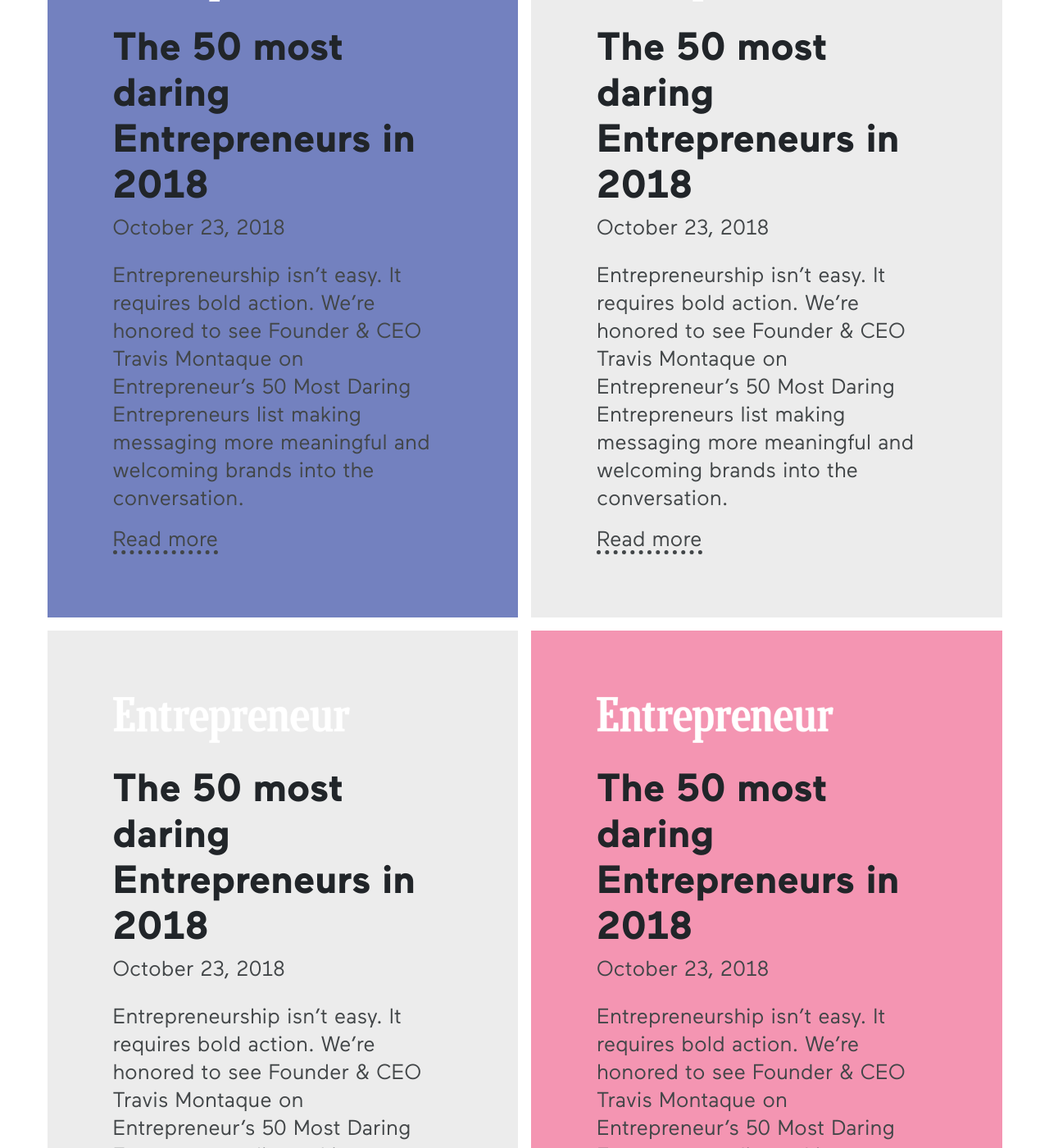
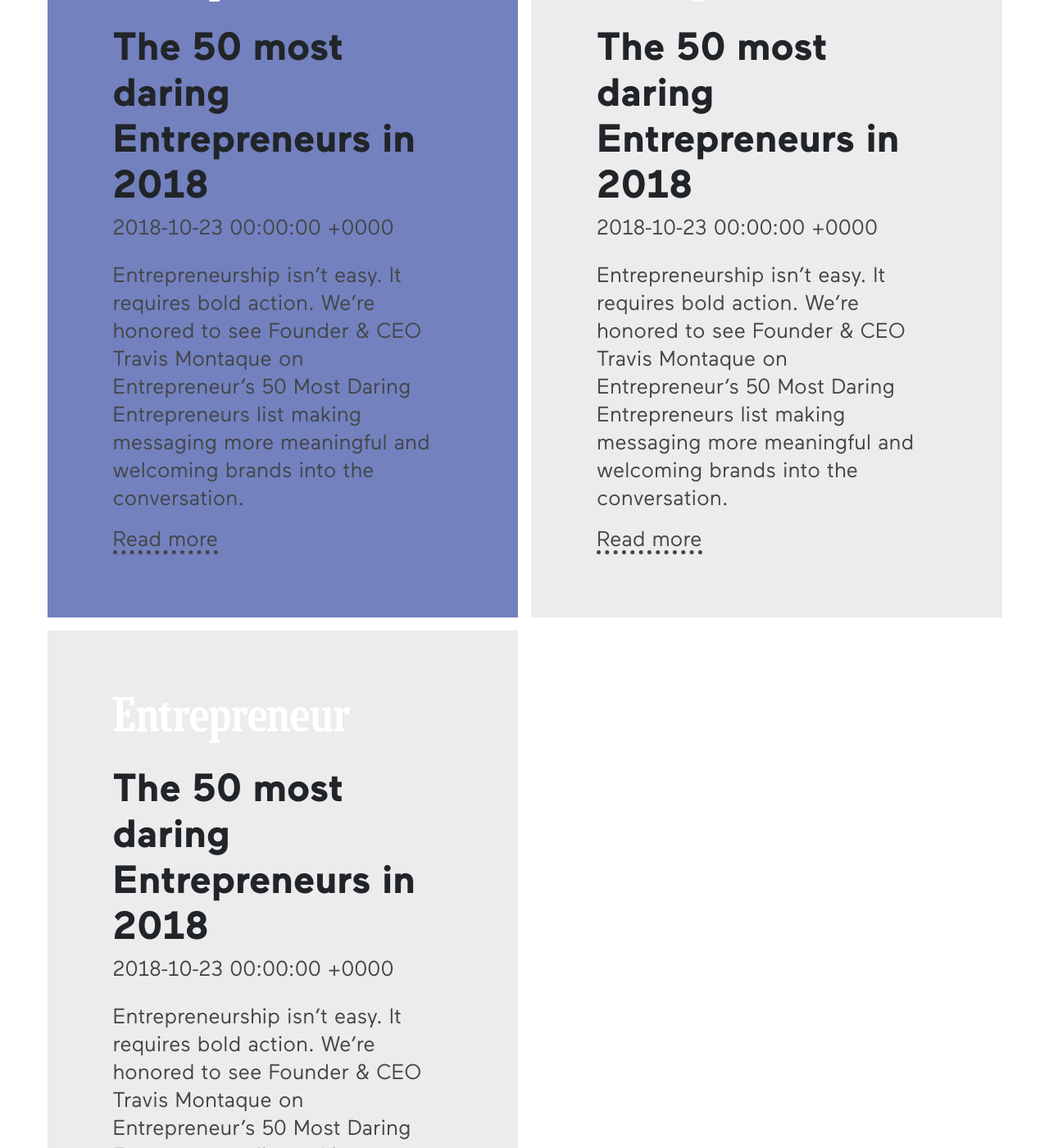
Before and after one commit to taliacotton/holler, a Jekyll site: the page built from press.html, in a window 1280 px wide and 1400 px high, scrolled down 2263 px. Shown: the whole window at 82% size. Built offline with Jekyll 4.4.1, drawn with Linux system fonts in a browser that asks for light colours; nearby versions of some CDN libraries; some of the changed text lies outside the part shown.

Commit message:
Updated '_data/press.yml' via CloudCannon

```diff
--- a/_data/press.yml
+++ b/_data/press.yml
@@ -1,63 +1,108 @@
 - title: The 50 most daring Entrepreneurs in 2018
   featured: true
-  date: October 23, 2018
-  blurb: Entrepreneurship isn’t easy. It requires bold action. We’re honored to see Founder & CEO Travis Montaque on Entrepreneur’s 50 Most Daring Entrepreneurs list making messaging more meaningful and welcoming brands into the conversation.
+  date: 2018-10-23 00:00:00
+  blurb: >-
+    Entrepreneurship isn’t easy. It requires bold action. We’re honored to see
+    Founder & CEO Travis Montaque on Entrepreneur’s 50 Most Daring Entrepreneurs
+    list making messaging more meaningful and welcoming brands into the
+    conversation.
   logo: /assets/img/entrepreneur-logo-White.png
   image: /assets/img/press-img-placeholder.png
-  url: https://www.adweek.com/digital/heres-how-messaging-is-positioned-to-dominate-in-2019/
+  url: >-
+    https://www.adweek.com/digital/heres-how-messaging-is-positioned-to-dominate-in-2019/
 - title: The 50 most daring Entrepreneurs in 2018
   featured: true
-  date: October 23, 2018
-  blurb: Entrepreneurship isn’t easy. It requires bold action. We’re honored to see Founder & CEO Travis Montaque on Entrepreneur’s 50 Most Daring Entrepreneurs list making messaging more meaningful and welcoming brands into the conversation.
+  date: 2018-10-23 00:00:00
+  blurb: >-
+    Entrepreneurship isn’t easy. It requires bold action. We’re honored to see
+    Founder & CEO Travis Montaque on Entrepreneur’s 50 Most Daring Entrepreneurs
+    list making messaging more meaningful and welcoming brands into the
+    conversation.
   logo: /assets/img/entrepreneur-logo-White.png
   image: /assets/img/press-img-placeholder.png
-  url: https://www.adweek.com/digital/heres-how-messaging-is-positioned-to-dominate-in-2019/
+  url: >-
+    https://www.adweek.com/digital/heres-how-messaging-is-positioned-to-dominate-in-2019/
 - title: The 50 most daring Entrepreneurs in 2018
   featured: false
-  date: October 23, 2018
-  blurb: Entrepreneurship isn’t easy. It requires bold action. We’re honored to see Founder & CEO Travis Montaque on Entrepreneur’s 50 Most Daring Entrepreneurs list making messaging more meaningful and welcoming brands into the conversation.
+  date: 2018-10-23 00:00:00
+  blurb: >-
+    Entrepreneurship isn’t easy. It requires bold action. We’re honored to see
+    Founder & CEO Travis Montaque on Entrepreneur’s 50 Most Daring Entrepreneurs
+    list making messaging more meaningful and welcoming brands into the
+    conversation.
   logo: /assets/img/entrepreneur-logo-White.png
   image: /assets/img/press-img-placeholder.png
-  url: https://www.adweek.com/digital/heres-how-messaging-is-positioned-to-dominate-in-2019/
+  url: >-
+    https://www.adweek.com/digital/heres-how-messaging-is-positioned-to-dominate-in-2019/
 - title: The 50 most daring Entrepreneurs in 2018
   featured: true
-  date: October 23, 2018
-  blurb: Entrepreneurship isn’t easy. It requires bold action. We’re honored to see Founder & CEO Travis Montaque on Entrepreneur’s 50 Most Daring Entrepreneurs list making messaging more meaningful and welcoming brands into the conversation.
+  date: 2018-10-23 00:00:00
+  blurb: >-
+    Entrepreneurship isn’t easy. It requires bold action. We’re honored to see
+    Founder & CEO Travis Montaque on Entrepreneur’s 50 Most Daring Entrepreneurs
+    list making messaging more meaningful and welcoming brands into the
+    conversation.
   logo: /assets/img/entrepreneur-logo-White.png
   image: /assets/img/press-img-placeholder.png
-  url: https://www.adweek.com/digital/heres-how-messaging-is-positioned-to-dominate-in-2019/
+  url: >-
+    https://www.adweek.com/digital/heres-how-messaging-is-positioned-to-dominate-in-2019/
 - title: The 50 most daring Entrepreneurs in 2018
   featured: false
-  date: October 23, 2018
-  blurb: Entrepreneurship isn’t easy. It requires bold action. We’re honored to see Founder & CEO Travis Montaque on Entrepreneur’s 50 Most Daring Entrepreneurs list making messaging more meaningful and welcoming brands into the conversation.
+  date: 2018-10-23 00:00:00
+  blurb: >-
+    Entrepreneurship isn’t easy. It requires bold action. We’re honored to see
+    Founder & CEO Travis Montaque on Entrepreneur’s 50 Most Daring Entrepreneurs
+    list making messaging more meaningful and welcoming brands into the
+    conversation.
   logo: /assets/img/entrepreneur-logo-White.png
   image: /assets/img/press-img-placeholder.png
-  url: https://www.adweek.com/digital/heres-how-messaging-is-positioned-to-dominate-in-2019/
+  url: >-
+    https://www.adweek.com/digital/heres-how-messaging-is-positioned-to-dominate-in-2019/
 - title: The 50 most daring Entrepreneurs in 2018
   featured: false
-  date: October 23, 2018
-  blurb: Entrepreneurship isn’t easy. It requires bold action. We’re honored to see Founder & CEO Travis Montaque on Entrepreneur’s 50 Most Daring Entrepreneurs list making messaging more meaningful and welcoming brands into the conversation.
+  date: 2018-10-23 00:00:00
+  blurb: >-
+    Entrepreneurship isn’t easy. It requires bold action. We’re honored to see
+    Founder & CEO Travis Montaque on Entrepreneur’s 50 Most Daring Entrepreneurs
+    list making messaging more meaningful and welcoming brands into the
+    conversation.
   logo: /assets/img/entrepreneur-logo-White.png
   image: /assets/img/press-img-placeholder.png
-  url: https://www.adweek.com/digital/heres-how-messaging-is-positioned-to-dominate-in-2019/
+  url: >-
+    https://www.adweek.com/digital/heres-how-messaging-is-positioned-to-dominate-in-2019/
 - title: The 50 most daring Entrepreneurs in 2018
   featured: false
-  date: October 23, 2018
-  blurb: Entrepreneurship isn’t easy. It requires bold action. We’re honored to see Founder & CEO Travis Montaque on Entrepreneur’s 50 Most Daring Entrepreneurs list making messaging more meaningful and welcoming brands into the conversation.
+  date: 2018-10-23 00:00:00
+  blurb: >-
+    Entrepreneurship isn’t easy. It requires bold action. We’re honored to see
+    Founder & CEO Travis Montaque on Entrepreneur’s 50 Most Daring Entrepreneurs
+    list making messaging more meaningful and welcoming brands into the
+    conversation.
   logo: /assets/img/entrepreneur-logo-White.png
   image: /assets/img/press-img-placeholder.png
-  url: https://www.adweek.com/digital/heres-how-messaging-is-positioned-to-dominate-in-2019/
+  url: >-
+    https://www.adweek.com/digital/heres-how-messaging-is-positioned-to-dominate-in-2019/
+- title: The 50 most daring Entrepreneurs in 2018
+  featured: true
+  date: 2018-10-23 00:00:00
+  blurb: >-
+    Entrepreneurship isn’t easy. It requires bold action. We’re honored to see
+    Founder & CEO Travis Montaque on Entrepreneur’s 50 Most Daring Entrepreneurs
+    list making messaging more meaningful and welcoming brands into the
+    conversation.
+  logo: /assets/img/entrepreneur-logo-White.png
+  image: /assets/img/press-img-placeholder.png
+  url: >-
+    https://www.adweek.com/digital/heres-how-messaging-is-positioned-to-dominate-in-2019/
 - title: The 50 most daring Entrepreneurs in 2018
   featured: false
-  date: October 23, 2018
-  blurb: Entrepreneurship isn’t easy. It requires bold action. We’re honored to see Founder & CEO Travis Montaque on Entrepreneur’s 50 Most Daring Entrepreneurs list making messaging more meaningful and welcoming brands into the conversation.
+  date: 2018-10-23 00:00:00
+  blurb: >-
+    Entrepreneurship isn’t easy. It requires bold action. We’re honored to see
+    Founder & CEO Travis Montaque on Entrepreneur’s 50 Most Daring Entrepreneurs
+    list making messaging more meaningful and welcoming brands into the
+    conversation.
   logo: /assets/img/entrepreneur-logo-White.png
   image: /assets/img/press-img-placeholder.png
-  url: https://www.adweek.com/digital/heres-how-messaging-is-positioned-to-dominate-in-2019/
-- title: The 50 most daring Entrepreneurs in 2018
-  featured: false
-  date: October 23, 2018
-  blurb: Entrepreneurship isn’t easy. It requires bold action. We’re honored to see Founder & CEO Travis Montaque on Entrepreneur’s 50 Most Daring Entrepreneurs list making messaging more meaningful and welcoming brands into the conversation.
-  logo: /assets/img/entrepreneur-logo-White.png
-  image: /assets/img/press-img-placeholder.png
-  url: https://www.adweek.com/digital/heres-how-messaging-is-positioned-to-dominate-in-2019/
+  url: >-
+    https://www.adweek.com/digital/heres-how-messaging-is-positioned-to-dominate-in-2019/
```
